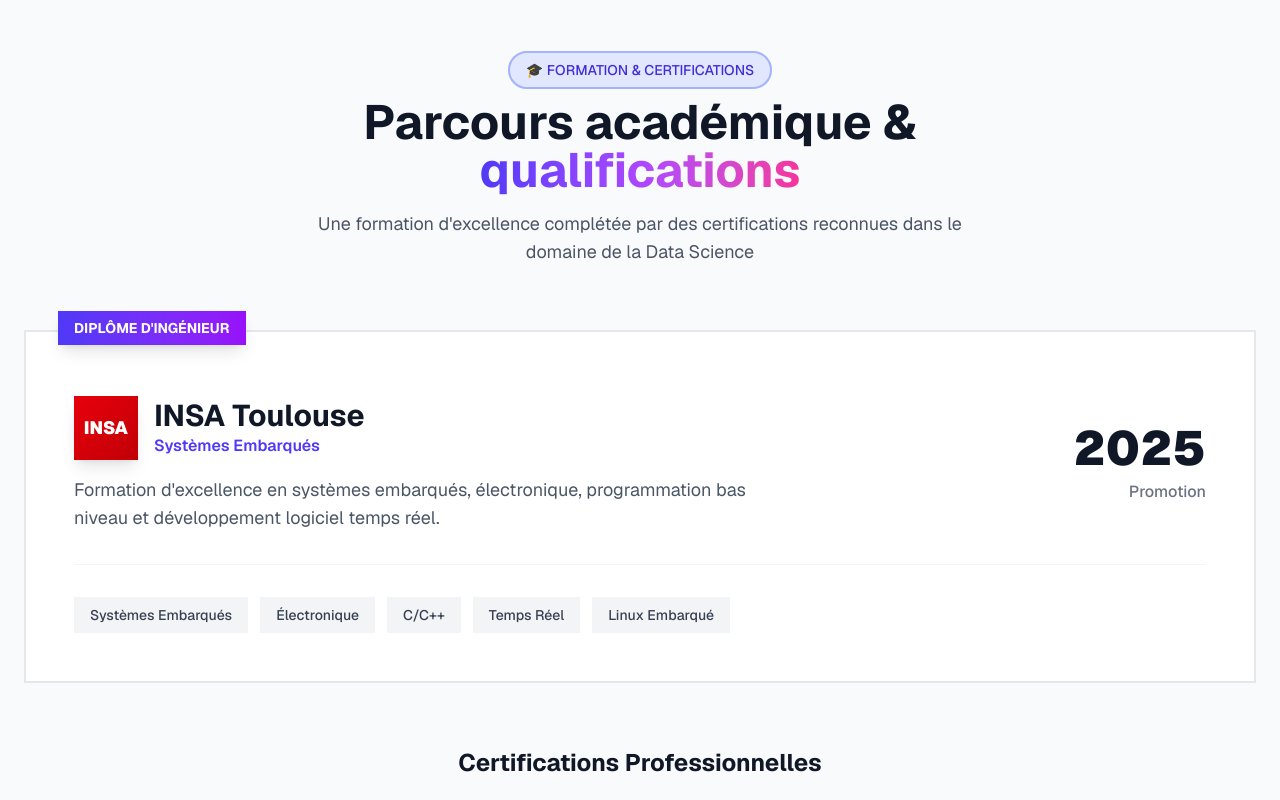
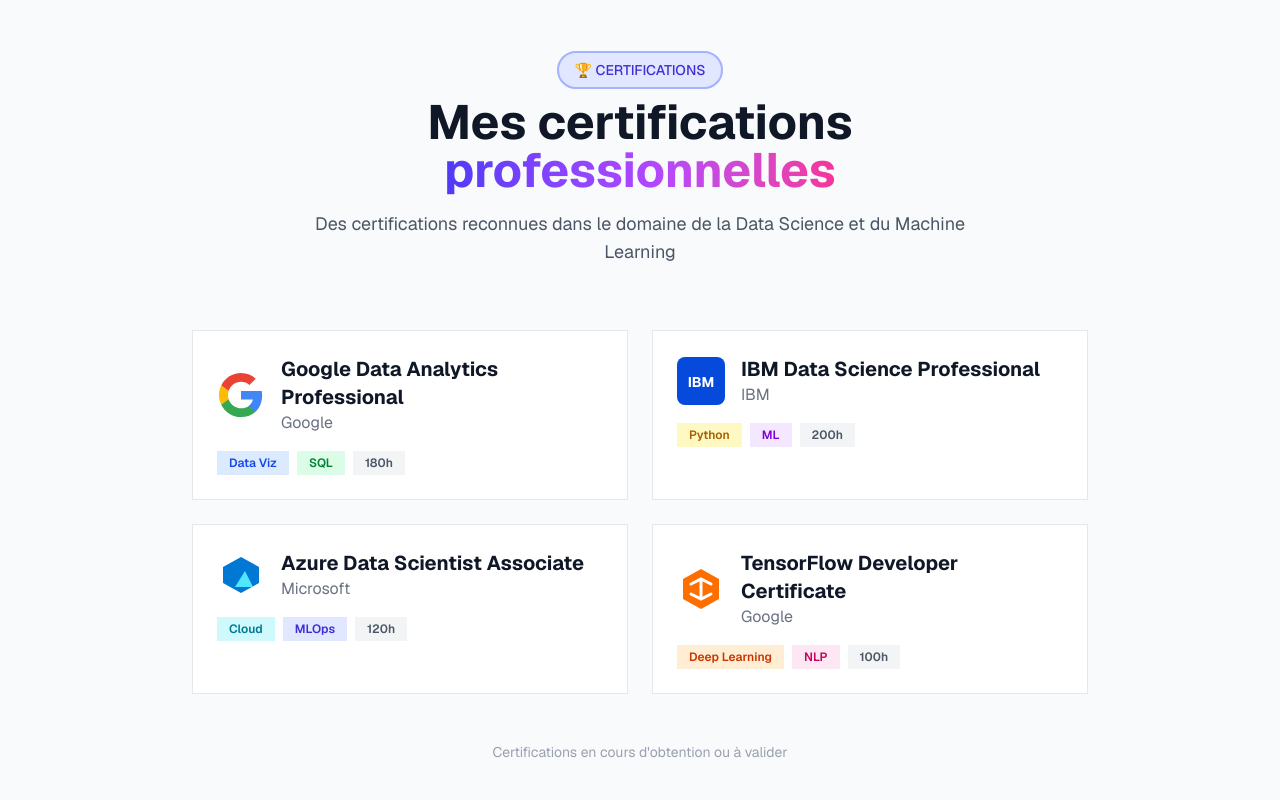
Before and after one commit to biendoubrian23/Portfolio, a Next.js app: page / in a window 1280 px wide. Shown: the part 5780-6580 px from the top of the page. Built offline with nearby package versions, Linux system fonts and the light colour scheme.

Commit message:
feat: Réorganisation de la section Formation en section Certifications avec mise à jour du contenu

```diff
--- a/components/sections/FormationSection.tsx
+++ b/components/sections/FormationSection.tsx
@@ -22,14 +22,6 @@
 
     return () => observer.disconnect();
   }, []);
-
-  const formation = {
-    degree: 'Diplôme d\'Ingénieur',
-    school: 'INSA Toulouse',
-    specialization: 'Systèmes Embarqués',
-    year: '2025',
-    description: 'Formation d\'excellence en systèmes embarqués, électronique, programmation bas niveau et développement logiciel temps réel.'
-  };
 
   const certifications = [
     {
@@ -97,79 +89,29 @@
   ];
 
   return (
-    <section ref={sectionRef} id="formation" className="py-24 bg-gray-50 relative overflow-hidden">
+    <section ref={sectionRef} id="certifications" className="py-24 bg-gray-50 relative overflow-hidden">
       <div className="max-w-7xl mx-auto px-6">
         {/* Header */}
         <div className={`text-center mb-16 transition-all duration-700 ${isVisible ? 'opacity-100 translate-y-0' : 'opacity-0 translate-y-10'}`}>
           <div className="inline-block mb-4">
             <span className="px-4 py-2 bg-indigo-100 border-2 border-indigo-300 rounded-full text-sm font-medium text-indigo-700">
-              🎓 FORMATION & CERTIFICATIONS
+              🏆 CERTIFICATIONS
             </span>
           </div>
 
           <h2 className="text-4xl lg:text-5xl font-bold text-gray-900 mb-4">
-            Parcours académique &<br/>
+            Mes certifications<br/>
             <span className="bg-gradient-to-r from-indigo-600 via-purple-500 to-pink-500 bg-clip-text text-transparent">
-              qualifications
+              professionnelles
             </span>
           </h2>
           <p className="text-gray-600 text-lg max-w-2xl mx-auto">
-            Une formation d&apos;excellence complétée par des certifications reconnues dans le domaine de la Data Science
+            Des certifications reconnues dans le domaine de la Data Science et du Machine Learning
           </p>
         </div>
 
-        {/* Formation principale - INSA */}
-        <div className={`mb-16 transition-all duration-700 ${isVisible ? 'opacity-100 translate-y-0' : 'opacity-0 translate-y-10'}`} style={{ transitionDelay: '200ms' }}>
-          <div className="relative bg-white border-2 border-gray-200 p-8 lg:p-12 hover:border-indigo-300 hover:shadow-2xl hover:shadow-indigo-100 transition-all duration-500">
-            {/* Badge École */}
-            <div className="absolute -top-4 left-8">
-              <span className="px-4 py-2 bg-gradient-to-r from-indigo-600 to-purple-600 text-white text-sm font-bold shadow-lg">
-                DIPLÔME D&apos;INGÉNIEUR
-              </span>
-            </div>
-
-            <div className="flex flex-col lg:flex-row lg:items-center lg:justify-between gap-6 mt-4">
-              <div className="flex-1">
-                <div className="flex items-center gap-4 mb-4">
-                  {/* Logo INSA stylisé */}
-                  <div className="w-16 h-16 bg-gradient-to-br from-red-600 to-red-700 flex items-center justify-center shadow-lg">
-                    <span className="text-white font-black text-lg">INSA</span>
-                  </div>
-                  <div>
-                    <h3 className="text-2xl lg:text-3xl font-bold text-gray-900">{formation.school}</h3>
-                    <p className="text-indigo-600 font-semibold">{formation.specialization}</p>
-                  </div>
-                </div>
-                <p className="text-gray-600 text-lg max-w-2xl">
-                  {formation.description}
-                </p>
-              </div>
-
-              <div className="flex flex-col items-center lg:items-end gap-2">
-                <span className="text-5xl font-black text-gray-900">{formation.year}</span>
-                <span className="text-gray-500 font-medium">Promotion</span>
-              </div>
-            </div>
-
-            {/* Compétences clés */}
-            <div className="mt-8 pt-8 border-t border-gray-100">
-              <div className="flex flex-wrap gap-3">
-                {['Systèmes Embarqués', 'Électronique', 'C/C++', 'Temps Réel', 'Linux Embarqué'].map((skill, index) => (
-                  <span key={index} className="px-4 py-2 bg-gray-100 text-gray-700 text-sm font-medium hover:bg-indigo-100 hover:text-indigo-700 transition-colors">
-                    {skill}
-                  </span>
-                ))}
-              </div>
-            </div>
-          </div>
-        </div>
-
-        {/* Certifications - Grid simple */}
-        <div className={`transition-all duration-700 ${isVisible ? 'opacity-100 translate-y-0' : 'opacity-0 translate-y-10'}`} style={{ transitionDelay: '400ms' }}>
-          <h3 className="text-2xl font-bold text-gray-900 mb-8 text-center">
-            Certifications Professionnelles
-          </h3>
-
+        {/* Certifications - Grid */}
+        <div className={`transition-all duration-700 ${isVisible ? 'opacity-100 translate-y-0' : 'opacity-0 translate-y-10'}`} style={{ transitionDelay: '200ms' }}>
           <div className="grid grid-cols-1 md:grid-cols-2 gap-6 max-w-4xl mx-auto">
             {certifications.map((cert, index) => (
               <div
@@ -205,7 +147,7 @@
         </div>
 
         {/* Note en bas */}
-        <p className={`text-center text-gray-400 text-sm mt-12 transition-all duration-700 ${isVisible ? 'opacity-100' : 'opacity-0'}`} style={{ transitionDelay: '600ms' }}>
+        <p className={`text-center text-gray-400 text-sm mt-12 transition-all duration-700 ${isVisible ? 'opacity-100' : 'opacity-0'}`} style={{ transitionDelay: '400ms' }}>
           Certifications en cours d&apos;obtention ou à valider
         </p>
       </div>
```
